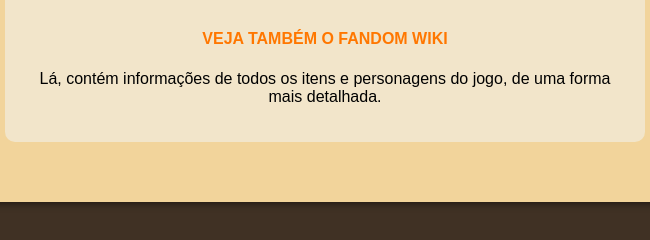
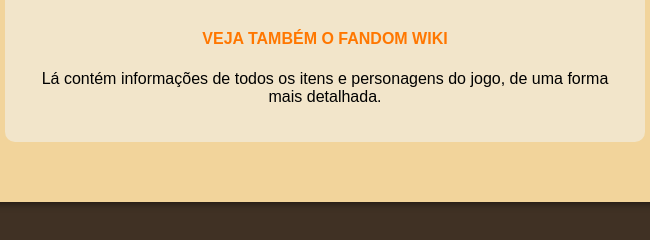
Before and after one commit to Wellissonb/dontstarve, a plain HTML site: page index.html in a window 1280 px wide. Shown: the part 4081-4321 px from the top of the page, 315-965 px from the left. Drawn offline with Linux system fonts and the light colour scheme; a web font is replaced by a local one.

Commit message:
pontuação

```diff
--- a/index.html
+++ b/index.html
@@ -96,7 +96,7 @@
                 <a href="https://dontstarve.fandom.com/pt/wiki/Wiki_Don%27t_Starve_Português" class="link" target="_blank">
                     <h4>VEJA TAMBÉM O FANDOM WIKI</h3>
                 </a>
-                    <p>Lá, contém informações de todos os itens e personagens do jogo, de uma forma mais detalhada.</p>
+                    <p>Lá contém informações de todos os itens e personagens do jogo, de uma forma mais detalhada.</p>
             </aside>
         </article>
 
```
